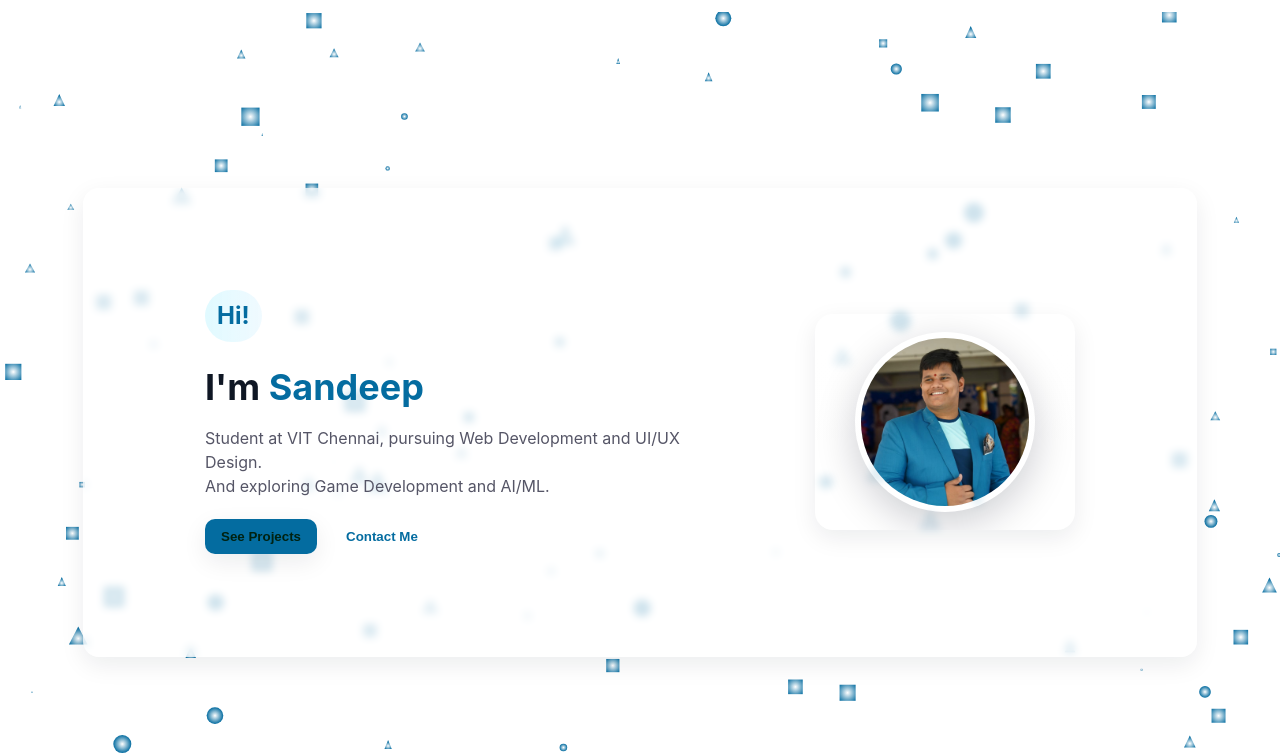
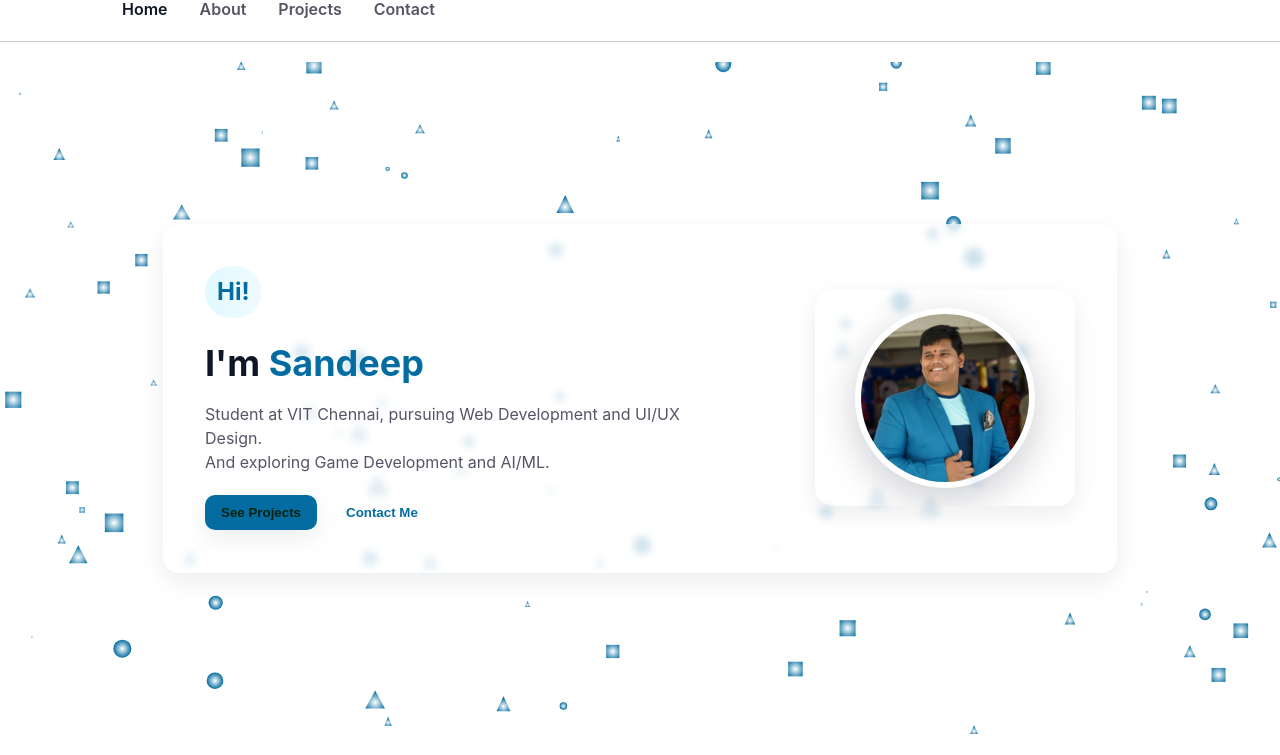
Before and after one commit to sai-sandeep-seelam/saisandeepseelam, a React (Create React App) app: page / in a window 1280 px wide. Shown: the part 74-829 px from the top of the page. Built offline with nearby package versions, Linux system fonts and the light colour scheme.

Commit message:
Responsive

```diff
--- a/src/App.css
+++ b/src/App.css
@@ -4,7 +4,6 @@
   flex-direction:column;
   gap:20px;
 }
-
 .navbar {
   position:sticky;
   top:0;
@@ -82,6 +81,7 @@
   padding:40px 0 20px;
   overflow:hidden;
 
+  min-height: "100vh";
   z-index:1;
 }
 .hero-border {
@@ -97,7 +97,6 @@
   position: relative  ;
   background: var(--glass);
 }
-
   .hero-inner{
   display:flex;
   gap:90px;
@@ -291,13 +290,13 @@
 }
 
 
-@media (max-width:960px){
+@media (max-width:980px){
   .app{ gap:10px
   }
   .logo {
     font-size: 1rem;
   }
-   .projects-grid{ grid-template-columns: repeat(2,1fr)}
+  .projects-grid{ grid-template-columns: repeat(2,1fr)}
   .contact-grid{ grid-template-columns: 1fr }
   .logo-text {font-size: 1rem;}
   .about{padding:40px 20px }
@@ -305,17 +304,22 @@
   .hero-left{ text-align:left; }
   .hero-inner{ flex-direction:column-reverse; gap:30px }
   .hero-card{ width:220px }
-  .hero{padding:10px}
+  .hero{padding:10px;min-height: "80vh"}
   .hero-photo{ width:150px; height:150px }
   .hero-border{ padding:20px 12px }
   .about-grid{ grid-template-columns: 1fr }
 }
-@media (max-width:1200px){
+@media (max-width:1440px){
+    .hero{padding:10px;}
+  .hero-border{ padding:40px 20px }
+  .about{padding:40px 20px }
+  .projects{padding:40px 20px }
   .nav-inner{
     flex-direction:column;
     align-items:flex-start;
     gap:10px;
   }
+  .about{padding:40px 20px }
   .nav-top{
     display:flex;
     width:100%;
--- a/src/components/Hero.js
+++ b/src/components/Hero.js
@@ -74,7 +74,7 @@ export default function Hero() {
   };
 
   return (
-    <section id="hero" className="hero" style={{ minHeight: "100vh" }}>
+    <section id="hero" className="hero" >
       {/* background container */}
       <div
         className="finisher-header"
```
